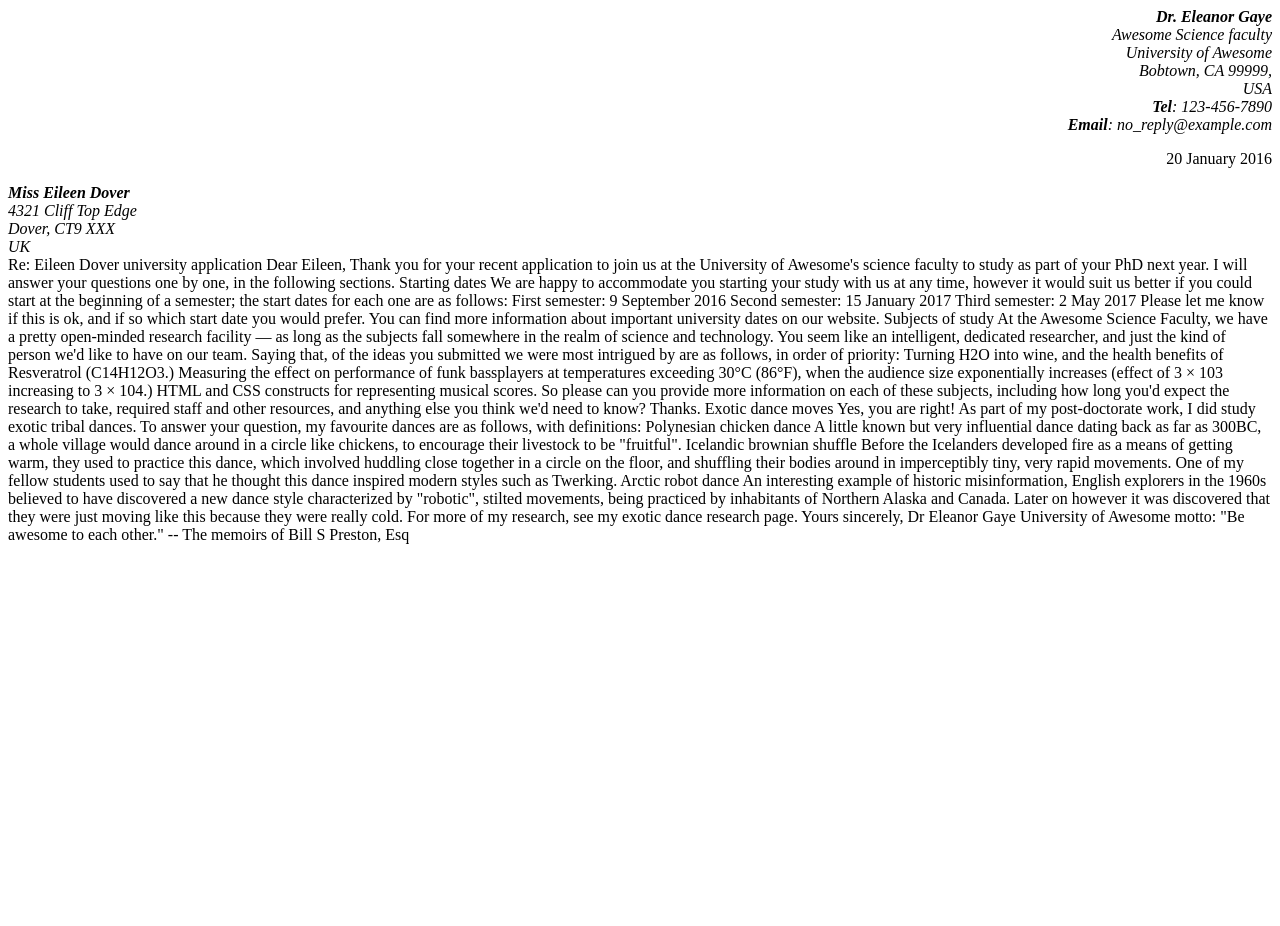
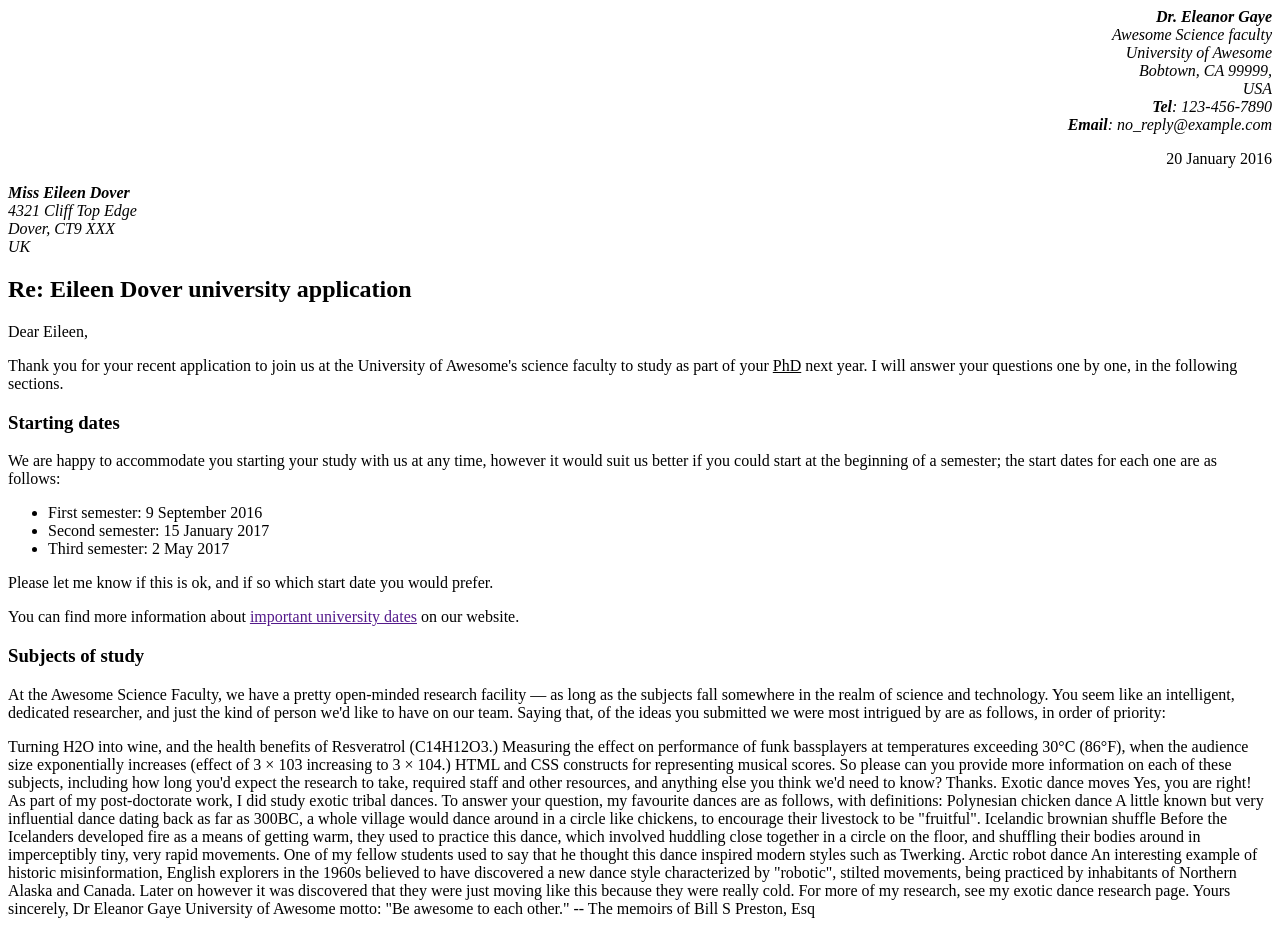
Before and after one commit to NobleRhed/noblerhed.github.io, a plain HTML site: page lab 1/part 1/assignment1.html in a window 1280 px wide. Before the commit the page ends 800 px from the top, so only its background shows below. Drawn offline with Linux system fonts and the light colour scheme.

Commit message:
Update assignment1.html

```diff
--- a/lab 1/part 1/assignment1.html
+++ b/lab 1/part 1/assignment1.html
@@ -33,28 +33,37 @@ Formatting a document to match specific style seen in final example
     UK
 </address>
 
-Re: Eileen Dover university application
+<h2>Re: Eileen Dover university application</h2>
 
-Dear Eileen,
+<p>Dear Eileen,</p>
 
-Thank you for your recent application to join us at the University of Awesome's science faculty to study as part of your PhD next year. I will answer your questions one by one, in the following sections.
+<p>Thank you for your recent application to join us at the University of Awesome's science faculty to study as part of your <u>PhD</u> next year. I will answer your questions one by one, in the following sections.</p>
 
-Starting dates
+<h3>Starting dates</h3>
 
-We are happy to accommodate you starting your study with us at any time, however it would suit us better if you could start at the beginning of a semester; the start dates for each one are as follows:
+<p>We are happy to accommodate you starting your study with us at any time, however it would suit us better if you could start at the beginning of a semester; the start dates for each one are as follows:
 
-First semester: 9 September 2016
-Second semester: 15 January 2017
-Third semester: 2 May 2017
+<ul>
+    <li>First semester: 9 September 2016</li>
+    <li>Second semester: 15 January 2017</li>
+    <li>Third semester: 2 May 2017</li>
+</ul>
 
-Please let me know if this is ok, and if so which start date you would prefer.
+<p>Please let me know if this is ok, and if so which start date you would prefer.</p>
 
-You can find more information about important university dates on our website.
+<p>
+    You can find more information about
+    <a
+      href=""
+      title="Don't click here, it does nothing. No really!">
+    important university dates</a>
+    on our website.
+</p>
 
 
-Subjects of study
+<h3>Subjects of study</h3>
 
-At the Awesome Science Faculty, we have a pretty open-minded research facility — as long as the subjects fall somewhere in the realm of science and technology. You seem like an intelligent, dedicated researcher, and just the kind of person we'd like to have on our team. Saying that, of the ideas you submitted we were most intrigued by are as follows, in order of priority:
+<p>At the Awesome Science Faculty, we have a pretty open-minded research facility — as long as the subjects fall somewhere in the realm of science and technology. You seem like an intelligent, dedicated researcher, and just the kind of person we'd like to have on our team. Saying that, of the ideas you submitted we were most intrigued by are as follows, in order of priority:</p>
 
 Turning H2O into wine, and the health benefits of Resveratrol (C14H12O3.)
 Measuring the effect on performance of funk bassplayers at temperatures exceeding 30°C (86°F), when the audience size exponentially increases (effect of 3 × 103 increasing to 3 × 104.)
```
